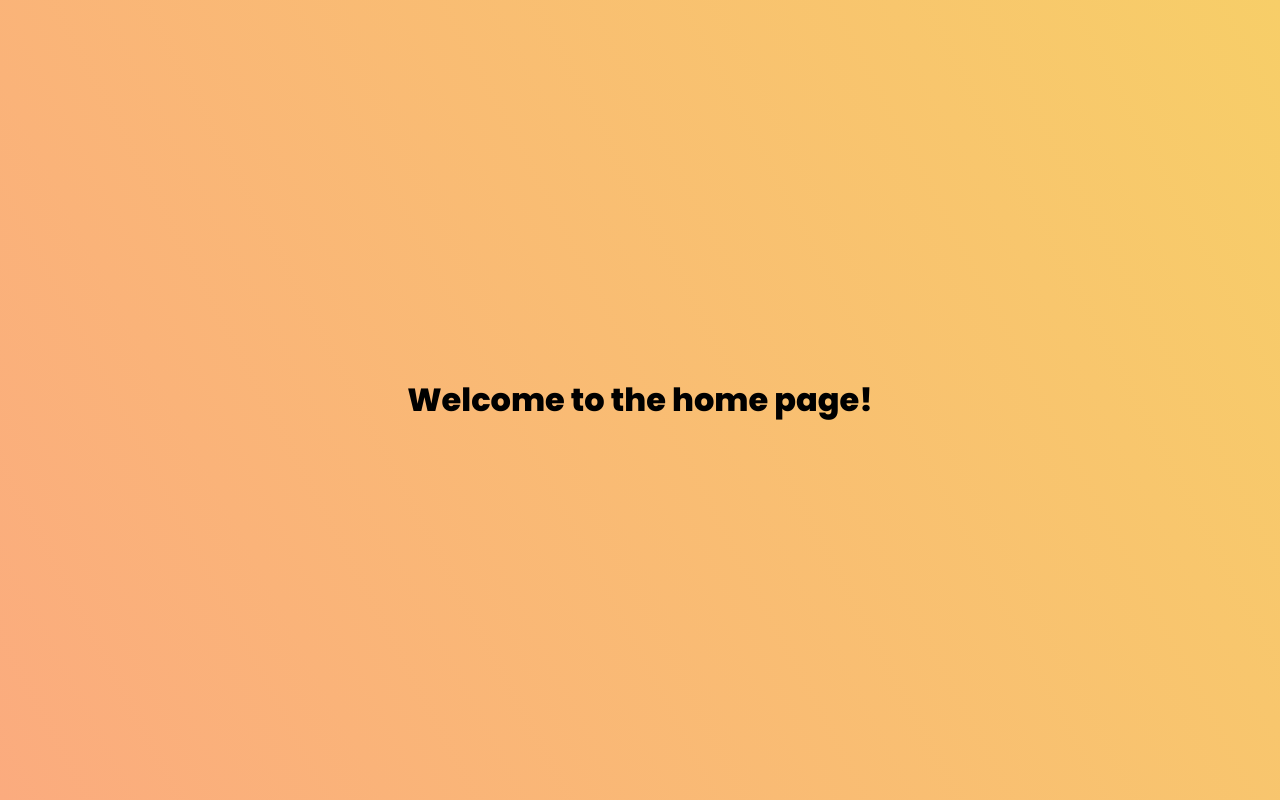
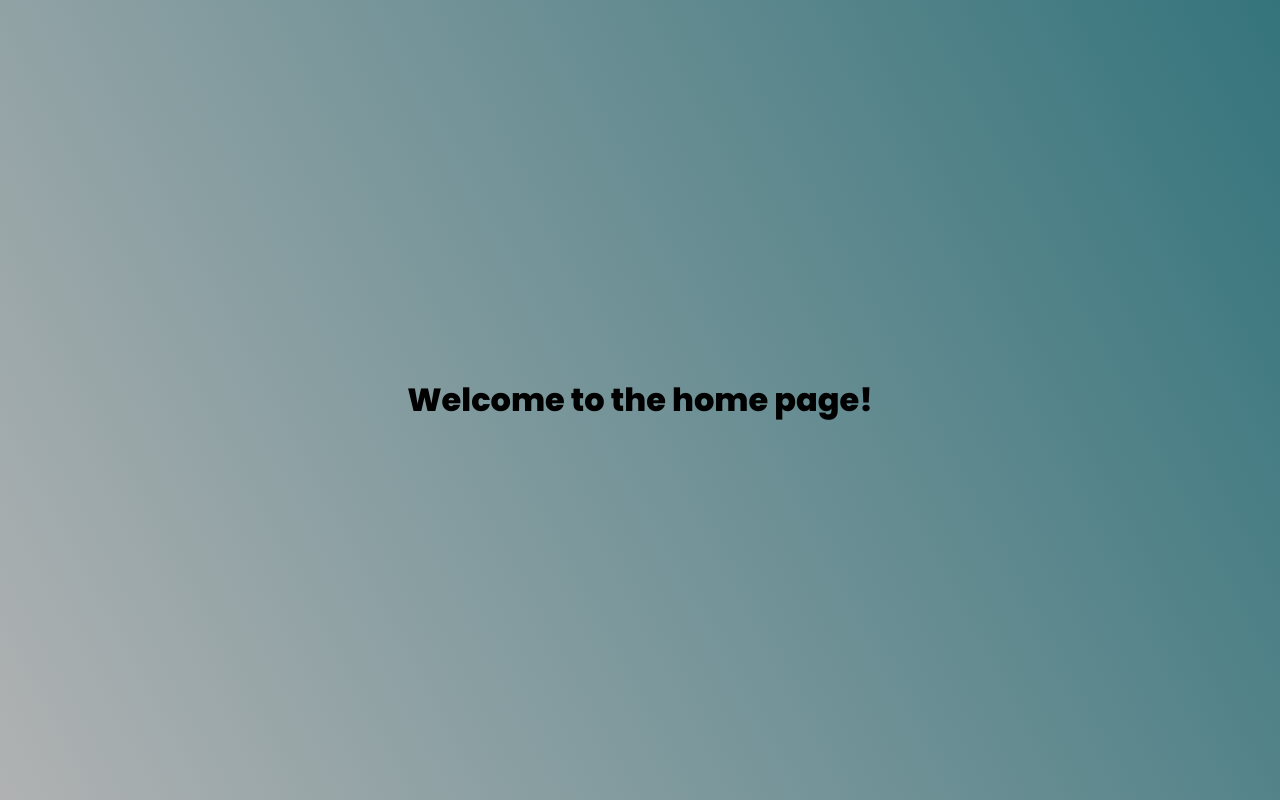
Before and after one commit to Sandra-I/T-Maj-Voltron-Epitech, a Vue app: page / in a window 1280 px wide. Built offline with nearby package versions, Linux system fonts and the light colour scheme.

Commit message:
[UP] Changement de couleur

```diff
--- a/src/App.vue
+++ b/src/App.vue
@@ -26,7 +26,7 @@ export default {
 }
 
 body {
-  background-image: linear-gradient(62deg, #FBAB7E 0%, #F7CE68 100%);
+  background-image: linear-gradient(62deg, #b0b2b3 0%, #35747c 100%);
   display: flex;
   align-items: center;
   justify-content: center;
```
